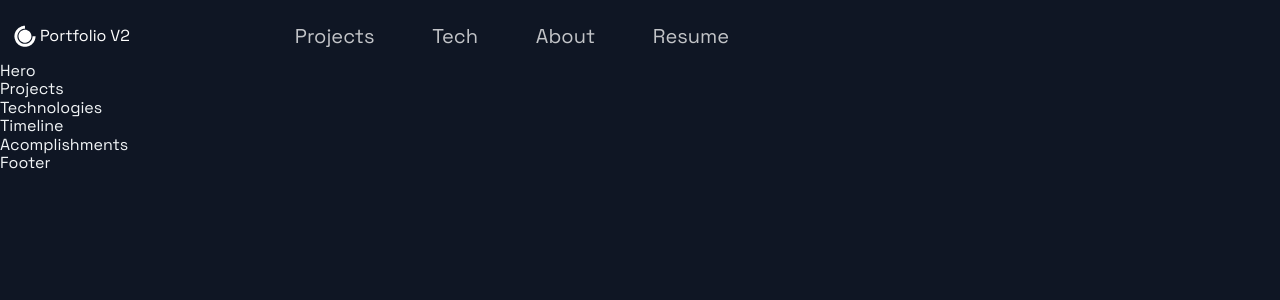
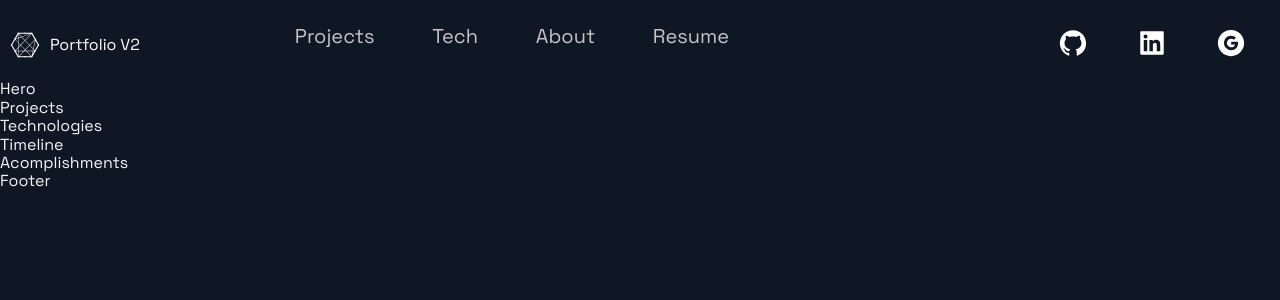
Before and after one commit to dvebino/portfolioV2, a Next.js app: page / in a window 1280 px wide. Shown: the top 300 px of the page. Built offline with nearby package versions, Linux system fonts and the light colour scheme.

Commit message:
header tweaked for logo

```diff
--- a/src/components/Header/Header.js
+++ b/src/components/Header/Header.js
@@ -1,8 +1,8 @@
 import Link from 'next/link';
+import Image from 'next/image';
 import React from 'react';
-import { AiFillGithub, AiFillInstagram, AiFillLinkedin } from 'react-icons/ai';
-import { DiCssdeck } from 'react-icons/di';
-
+import { AiFillGithub, AiFillGoogleCircle, AiFillLinkedin } from 'react-icons/ai';
+import { FaConnectdevelop } from 'react-icons/fa';
 import { Container, Div1, Div2, Div3, NavLink, SocialIcons } from './HeaderStyles';
 
 const Header = () =>  (
@@ -10,8 +10,8 @@ const Header = () =>  (
     <Div1>
       <Link href="/">
         <a style={{display: "flex", alignItems: "center", color:"white"}}>
-          <DiCssdeck size="3rem"/>
-          <span> Portfolio V2 </span>
+          <FaConnectdevelop size="3rem"/>
+          <span style={{marginLeft:"1rem"}}>Portfolio V2 </span>
         </a>
       </Link>
     </Div1>
@@ -38,6 +38,18 @@ const Header = () =>  (
         </Link>
       </li>
     </Div2>
+
+    <Div3>
+      <SocialIcons href="https://github.com/dvebino">
+        <AiFillGithub size="3rem"/>
+      </SocialIcons>
+      <SocialIcons href="https://linkedin.com/in/dhuang24">
+        <AiFillLinkedin size="3rem"/>
+      </SocialIcons>
+      <SocialIcons href="mailto:dhuang2495@gmail.com">
+        <AiFillGoogleCircle size="3rem"/>
+      </SocialIcons>
+    </Div3>
   </Container>
 );
 
```
Also changed, not shown: public/images/logo.png (added).
